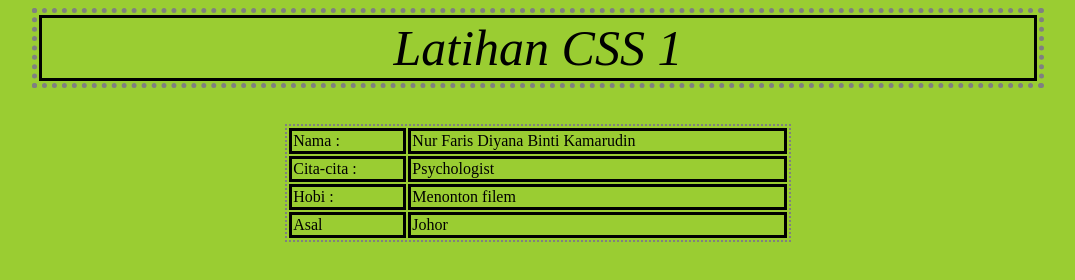
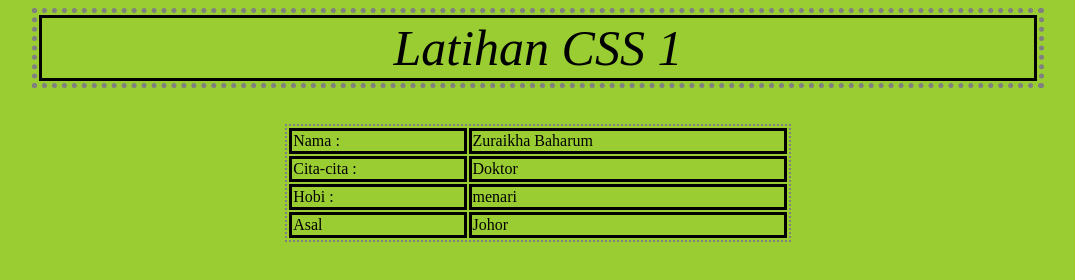
Before and after one commit to Zraikhaa/KPD1023_CCS, a plain HTML site: page index.html in a window 1280 px wide. Shown: the whole page, without its empty margins (102-1177 px from the left). Drawn offline with Linux system fonts and the light colour scheme.

Commit message:
Update index.html

```diff
--- a/index.html
+++ b/index.html
@@ -42,15 +42,15 @@
       <table class="table2">
         <tr>
           <td>Nama :</td>
-          <td>Nur Faris Diyana Binti Kamarudin</td>
+          <td>Zuraikha Baharum</td>
         </tr>
         <tr>
           <td>Cita-cita :</td>
-          <td>Psychologist</td>
+          <td>Doktor</td>
         </tr>
         <tr>
           <td>Hobi :</td>
-          <td>Menonton filem</td>
+          <td>menari</td>
         </tr>
         <tr>
           <td>Asal</td>
```
